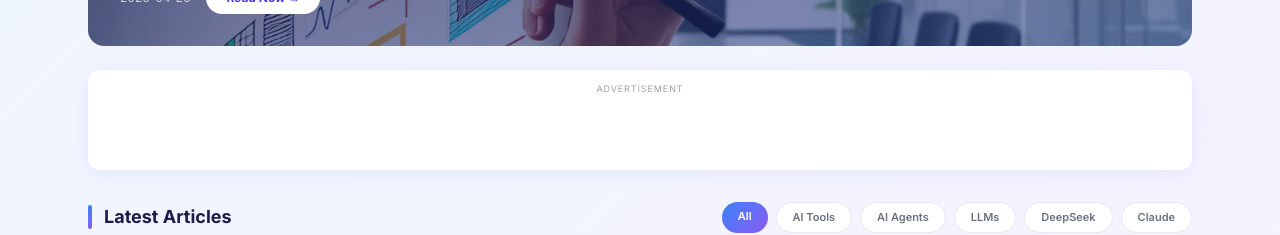
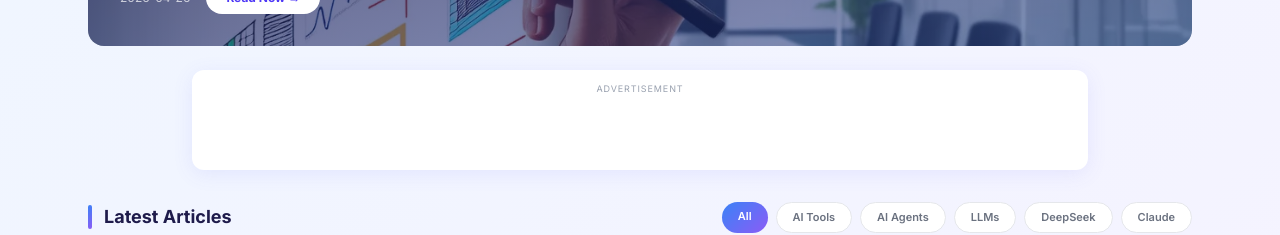
Before and after one commit to catsketch960/ai_skill_agent_seo, a Next.js app: page / in a window 1280 px wide. Shown: the part 343-578 px from the top of the page. Built offline with nearby package versions, Linux system fonts and the light colour scheme; no server answers.

Commit message:
style: narrow homepage ad placement
Co-Authored-By: Codex <noreply@openai.com>

```diff
--- a/src/app/page.tsx
+++ b/src/app/page.tsx
@@ -12,7 +12,11 @@ export default function HomePage() {
     <>
       {featured && <HeroBanner post={featured} />}
 
-      <AdUnit slot="homepage-leaderboard" className="h-[100px] mb-8" />
+      <AdUnit
+        slot="homepage-leaderboard"
+        format="rectangle"
+        className="h-[100px] mb-8 mx-auto w-full max-w-4xl"
+      />
 
       <SectionHeader title="Latest Articles" />
 
```
